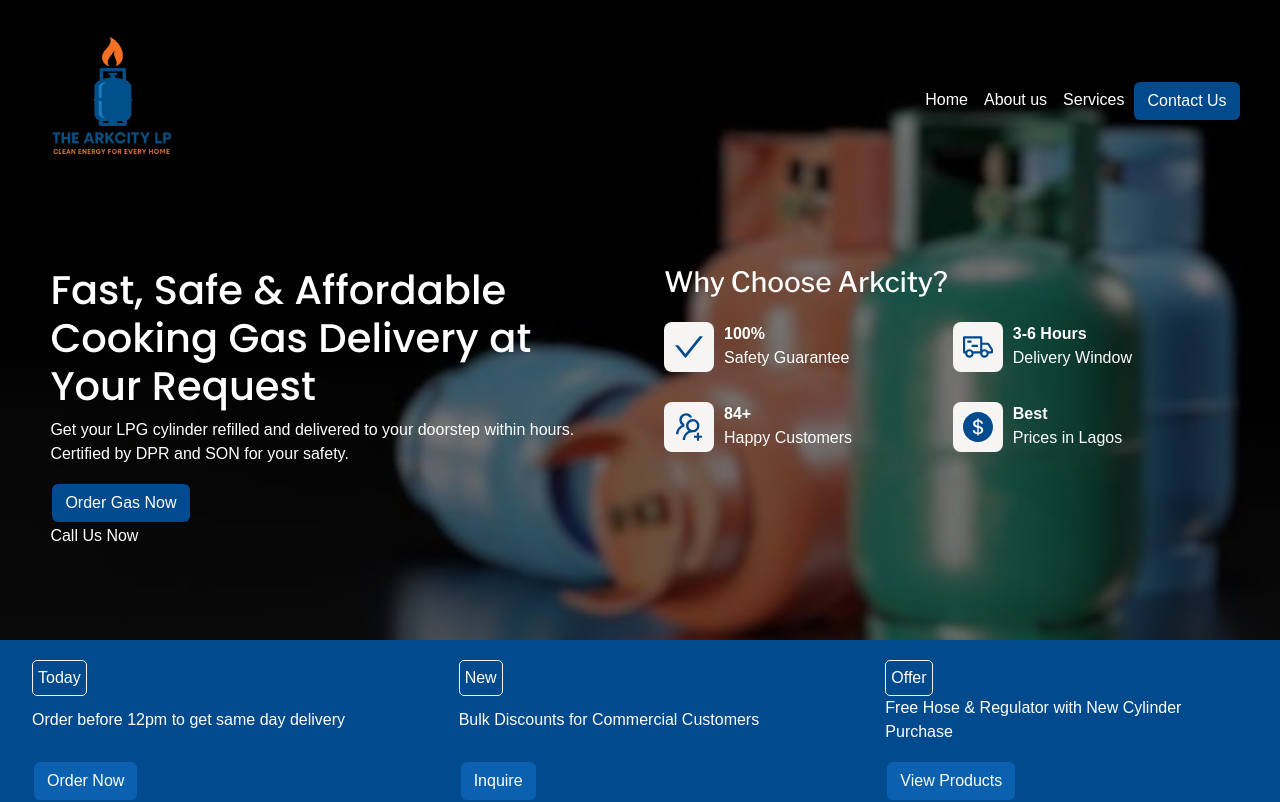
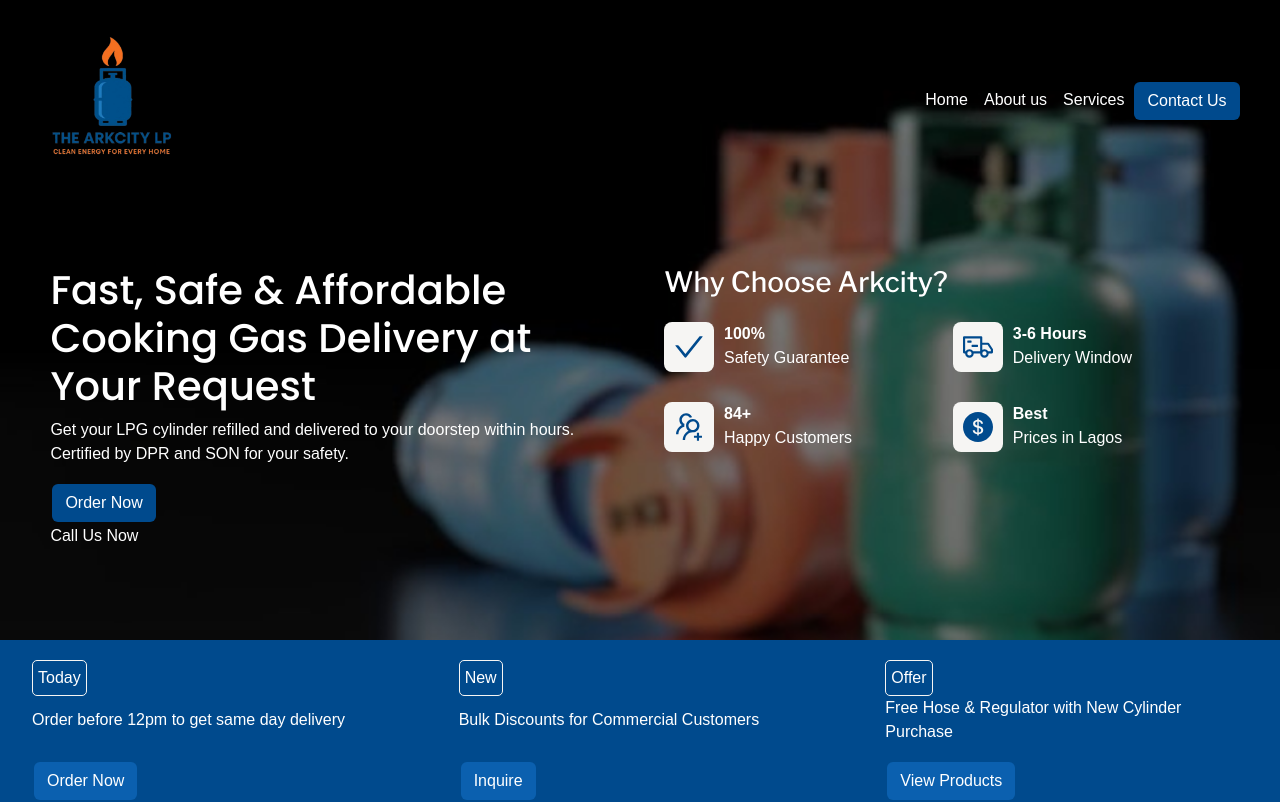
Before and after one commit to jozzydgr8/arkcitygas, a React (Create React App) app: page / in a window 1280 px wide. Shown: the top 802 px of the page. Built offline with nearby package versions, Linux system fonts and the light colour scheme; no server answers; a web font is replaced by a local one.

Commit message:
changed header order gas now to order now

```diff
--- a/src/pages/homepage/component/Product.tsx
+++ b/src/pages/homepage/component/Product.tsx
@@ -10,7 +10,7 @@
 export const Product = () => {
   const [active, setActive] = useState('refill');
   return (
-    <section id="#product">
+    <section id="product">
       <div className="container-fluid">
         <h2 className="animate-down">Our Products</h2>
         <p style={{textAlign:"center"}}>High Quality LPG cylinders and accessories at competitive prices</p>
--- a/src/pages/homepage/component/header.tsx
+++ b/src/pages/homepage/component/header.tsx
@@ -38,7 +38,7 @@
                             Certified by DPR and <a href="https://son.gov.ng/" target="_blank" rel="noreferrer">SON</a> for your safety.
                         </p>
                         <div className="headerUp">
-                            <a href="/#product"><FlatButton title="Order Gas Now" className="btndark"/></a><br/>
+                            <a href="/#product"><FlatButton title="Order Now" className="btndark"/></a><br/>
 
                              <a href="tel:08138621241" target="_blank" rel="noreferrer">Call Us Now</a>
 
```
